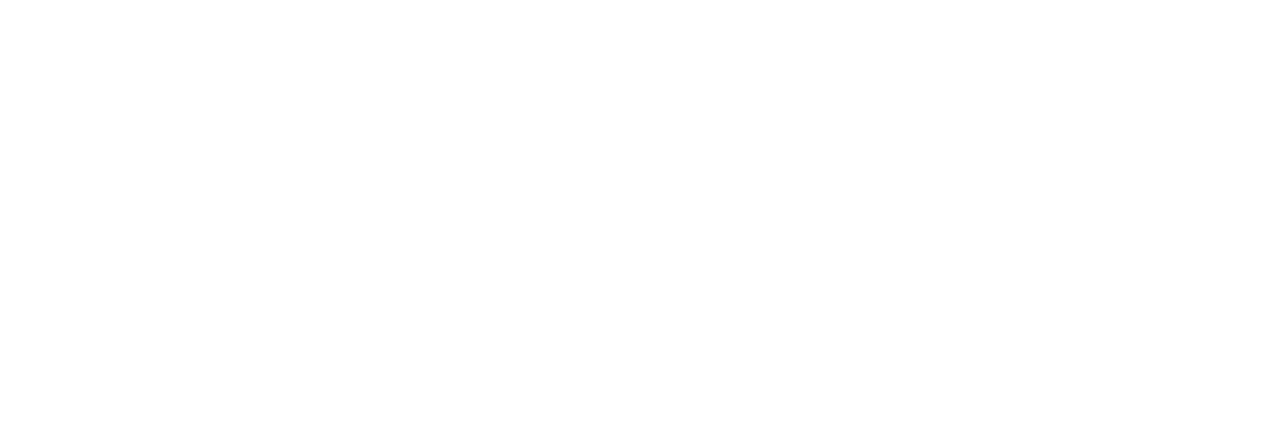
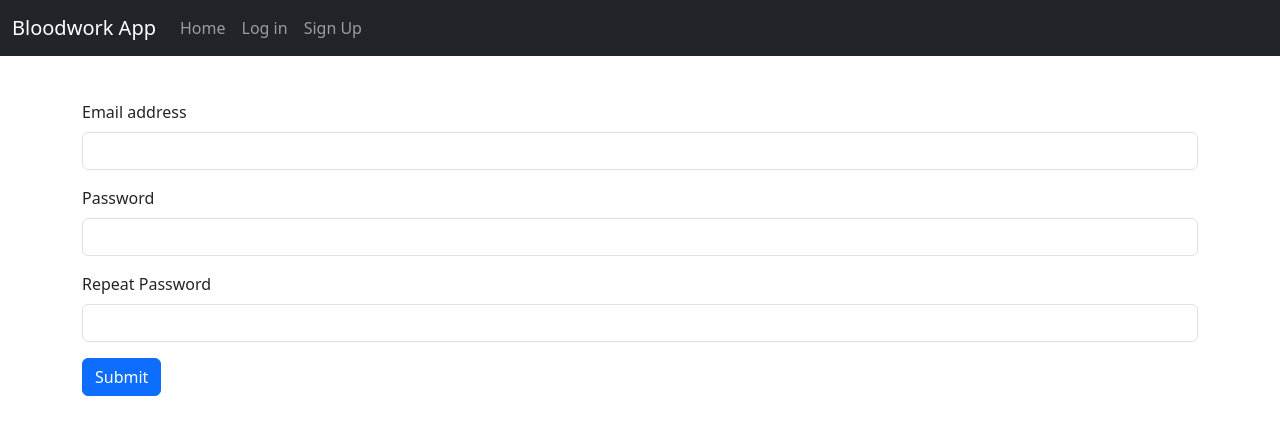
Before and after one commit to garethbreeze1993/bloodwork-app, a React (Create React App) app in the folder frontend/: page /signup in a window 1280 px wide. Before the commit this address had no page. Shown: the top 434 px of the page. Built offline with nearby package versions, Linux system fonts and the light colour scheme.

Commit message:
Add UI forms for Login and SignUp screens

```diff
--- a/frontend/src/App.css
+++ b/frontend/src/App.css
@@ -15,6 +15,10 @@
 
 .mainPageBackground{
   background-color: white;
+}
+
+.mainLocation{
+  margin-top: 100px;
 }
 
 .App-header {
--- a/frontend/src/components/Login.js
+++ b/frontend/src/components/Login.js
@@ -0,0 +1,50 @@
+import NavComponent from "./NavBar";
+import {useNavigate} from "react-router-dom";
+import React from "react";
+
+const Login = () => {
+    const loggedIn = false;
+    const [loginFormObj, setLoginFormOj] = React.useState(
+        {formEmail: '', formPassword: ''});
+    const [formError, setFormError] = React.useState(false);
+
+    const handleLoginSubmit = (event, loginFormObj) => {
+        event.preventDefault();
+        console.log(loginFormObj)
+    }
+
+    const handleChange = (event) => {
+        const {name, value} = event.target
+        setLoginFormOj(prevState => {
+            return {...prevState,
+                    [name]: value}})
+        if(formError){
+            setFormError(false)
+        }
+    }
+
+    return (
+        <>
+        <NavComponent
+            loggedIn={loggedIn}
+        />
+            <main className={"mainPageBackground mainLocation container"}>
+                <form onSubmit={(event) => {handleLoginSubmit(event, loginFormObj)}}>
+                    <div className="mb-3">
+                        <label htmlFor="exampleInputEmail1" className="form-label">Email address</label>
+                        <input type="email" className="form-control" id="exampleInputEmail1" aria-describedby="emailHelp"
+                            value={loginFormObj['formEmail']} name={"formEmail"} onChange={handleChange} />
+                    </div>
+                    <div className="mb-3">
+                        <label htmlFor="exampleInputPassword1" className="form-label">Password</label>
+                        <input type="password" className="form-control" id="exampleInputPassword1"
+                           value={loginFormObj['formPassword']} name={"formPassword"} onChange={handleChange} />
+                    </div>
+                    <button type="submit" className="btn btn-primary">Submit</button>
+                </form>
+            </main>
+        </>
+    )
+}
+
+export default Login;
--- a/frontend/src/components/SignUp.js
+++ b/frontend/src/components/SignUp.js
@@ -0,0 +1,63 @@
+import NavComponent from "./NavBar";
+import {useNavigate} from "react-router-dom";
+import React from "react";
+
+const SignUp = () => {
+    const loggedIn = false;
+    const [signUpFormObj, setSignUpFormObj] = React.useState(
+        {formEmail: '', formPassword1: '', formPassword2: ''});
+    const [formError, setFormError] = React.useState(false);
+    const [formErrorMsg, setFormErrorMsg] = React.useState('');
+
+    const handleSignUpSubmit = (event, loginFormObj) => {
+        event.preventDefault();
+        if(signUpFormObj.formPassword1 !== signUpFormObj.formPassword2){
+            setFormError(true);
+            setFormErrorMsg("Passwords need to match")
+            return
+        }
+        console.log(signUpFormObj)
+    }
+
+    const handleChange = (event) => {
+        const {name, value} = event.target
+        setSignUpFormObj(prevState => {
+            return {...prevState,
+                    [name]: value}})
+        if(formError){
+            setFormError(false)
+        }
+    }
+
+    return (
+        <>
+        <NavComponent
+            loggedIn={loggedIn}
+        />
+            <main className={"mainPageBackground mainLocation container"}>
+                {formError && <div className="alert alert-danger" role="alert">
+                    {formErrorMsg}</div>}
+                <form onSubmit={(event) => {handleSignUpSubmit(event, signUpFormObj)}}>
+                    <div className="mb-3">
+                        <label htmlFor="exampleInputEmail1" className="form-label">Email address</label>
+                        <input type="email" className="form-control" id="exampleInputEmail1" aria-describedby="emailHelp"
+                            value={signUpFormObj['formEmail']} name={"formEmail"} onChange={handleChange} />
+                    </div>
+                    <div className="mb-3">
+                        <label htmlFor="exampleInputPassword1" className="form-label">Password</label>
+                        <input type="password" className="form-control" id="exampleInputPassword1"
+                            value={signUpFormObj['formPassword1']} name={"formPassword1"} onChange={handleChange} />
+                    </div>
+                    <div className="mb-3">
+                        <label htmlFor="exampleInputPassword1" className="form-label">Repeat Password</label>
+                        <input type="password" className="form-control" id="exampleInputPassword2"
+                           value={signUpFormObj['formPassword2']} name={"formPassword2"} onChange={handleChange} />
+                    </div>
+                    <button type="submit" className="btn btn-primary">Submit</button>
+                </form>
+            </main>
+        </>
+    )
+}
+
+export default SignUp;
--- a/frontend/src/index.js
+++ b/frontend/src/index.js
@@ -4,6 +4,8 @@
 import './index.css';
 import App from './App';
 import MarkerDetail from "./components/MarkerDetail";
+import Login from "./components/Login";
+import SignUp from "./components/SignUp";
 import reportWebVitals from './reportWebVitals';
 
 const root = ReactDOM.createRoot(document.getElementById('root'));
@@ -14,8 +16,8 @@
             <Route path={'/'} element={<App />}></Route>
             {/*<Route path="/create" element={<Create />} />*/}
             <Route path="marker/:markerID" element={<MarkerDetail />} />
-            {/*<Route path="/login" element={<Login />} />*/}
-            {/*<Route path="/signup" element={<SignUp />} />*/}
+            <Route path="/login" element={<Login />} />
+            <Route path="/signup" element={<SignUp />} />
             {/*<Route path="/logout" element={<LogOut />} />*/}
             {/*<Route path="*" element={<HTTP404 />} />*/}
           </Routes>
```
